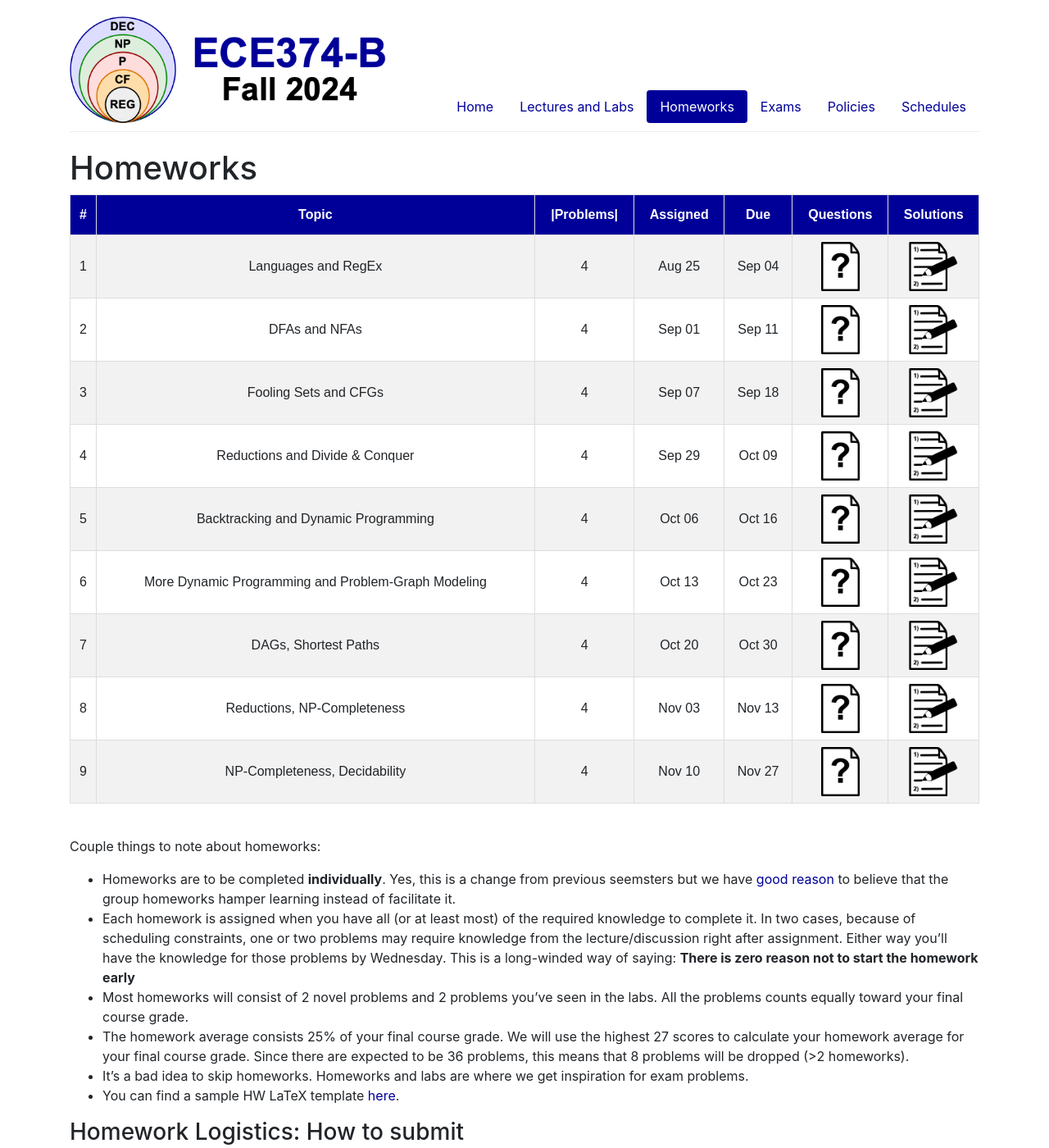
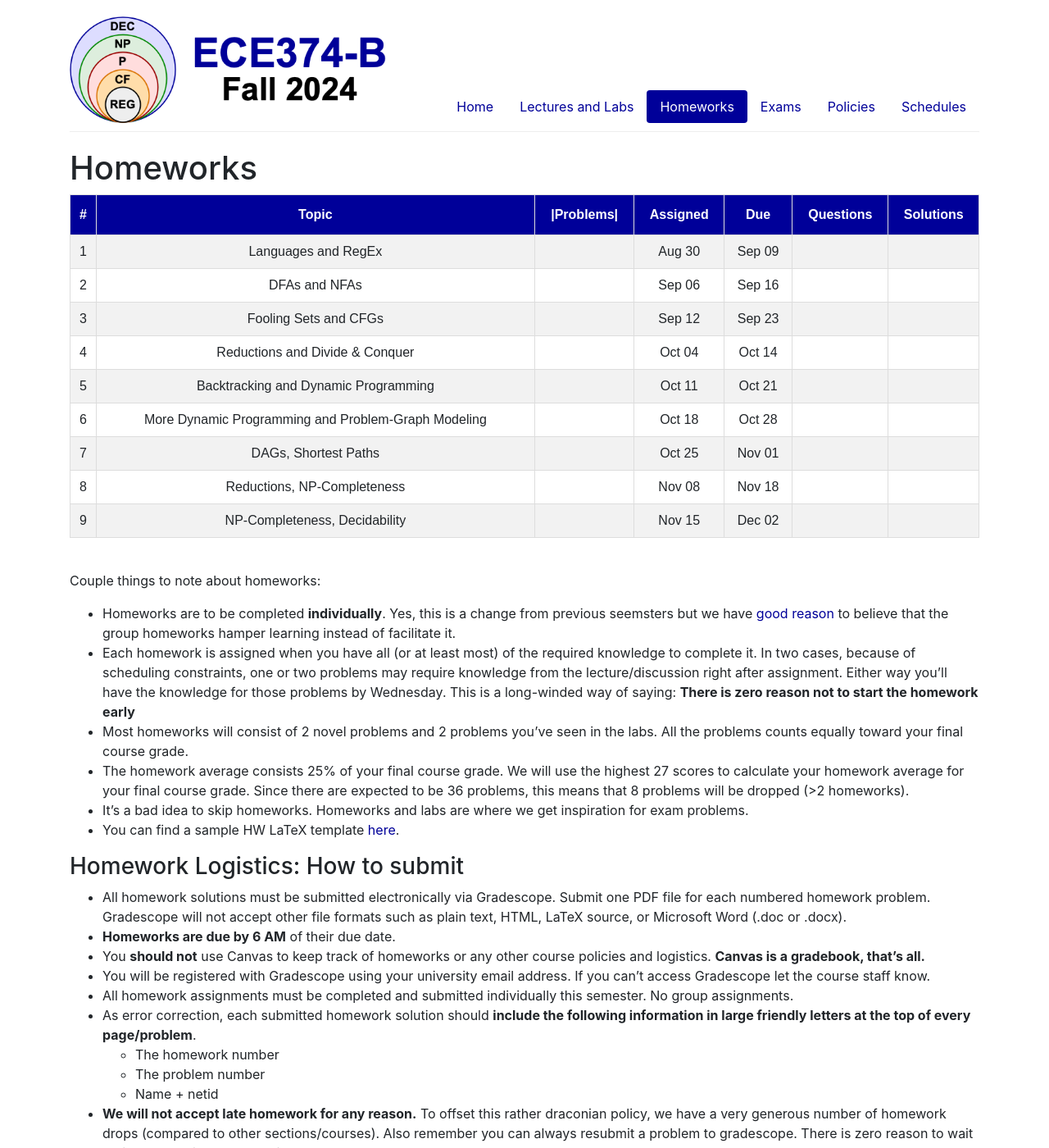
Before and after one commit to UIUC-ECE374B/su25, a Jekyll site: the page built from homeworks.md, in a window 1280 px wide and 1400 px high. Shown: the whole window at 82% size. Built offline with Jekyll 4.4.1, drawn with Linux system fonts in a browser that asks for light colours; some of the changed lines change nothing that is shown.

Commit message:
Updating homeowrk dates

```diff
--- a/_data/homework.yml
+++ b/_data/homework.yml
@@ -1,79 +1,79 @@
 hw1:
   num: 1
   topic: Languages and RegEx
-  num-problems: 4
-  assigned-date: 2023-08-25
-  due-date: 2023-09-04
-  questions-link: /materials/homeworks/hw1.pdf
-  solutions-link: /materials/homeworks/hw1_sol.pdf
+  num-problems:
+  assigned-date: 2024-08-30
+  due-date: 2024-09-09
+  questions-link:
+  solutions-link:
 
 hw2:
   num: 2
   topic: DFAs and NFAs
-  num-problems: 4
-  assigned-date: 2023-09-01
-  due-date: 2023-09-11
-  questions-link: /materials/homeworks/hw2.pdf
-  solutions-link: /materials/homeworks/hw2_sol.pdf
+  num-problems:
+  assigned-date: 2024-09-06
+  due-date: 2024-09-16
+  questions-link:
+  solutions-link:
 
 hw3:
   num: 3
   topic: Fooling Sets and CFGs
-  num-problems: 4
-  assigned-date: 2023-09-07
-  due-date: 2023-09-18
-  questions-link: /materials/homeworks/hw3.pdf
-  solutions-link: /materials/homeworks/hw3_sol.pdf
+  num-problems:
+  assigned-date: 2024-09-12
+  due-date: 2024-09-23
+  questions-link:
+  solutions-link:
 
 hw4:
   num: 4
   topic: Reductions and Divide & Conquer
-  num-problems: 4
-  assigned-date: 2023-09-29
-  due-date: 2023-10-09
-  questions-link: /materials/homeworks/hw4.pdf
-  solutions-link: /materials/homeworks/hw4_sol.pdf
+  num-problems:
+  assigned-date: 2024-10-04
+  due-date: 2024-10-14
+  questions-link:
+  solutions-link:
 
 hw5:
   num: 5
   topic: Backtracking and Dynamic Programming
-  num-problems: 4
-  assigned-date: 2023-10-06
-  due-date: 2023-10-16
-  questions-link: /materials/homeworks/hw5.pdf
-  solutions-link: /materials/homeworks/hw5_sol.pdf
+  num-problems:
+  assigned-date: 2024-10-11
+  due-date: 2024-10-21
+  questions-link:
+  solutions-link:
 hw6:
   num: 6
-  num-problems: 4
+  num-problems:
   topic: More Dynamic Programming and Problem-Graph Modeling
-  assigned-date: 2023-10-13
-  due-date: 2023-10-23
-  questions-link: /materials/homeworks/hw6.pdf
-  solutions-link: /materials/homeworks/hw6_sol.pdf
+  assigned-date: 2024-10-18
+  due-date: 2024-10-28
+  questions-link:
+  solutions-link:
 
 hw7:
   num: 7
   topic: DAGs, Shortest Paths
-  num-problems: 4
-  assigned-date: 2023-10-20
-  due-date: 2023-10-30
-  questions-link: /materials/homeworks/hw7.pdf
-  solutions-link: /materials/homeworks/hw7_sol.pdf
+  num-problems:
+  assigned-date: 2024-10-25
+  due-date: 2024-11-01
+  questions-link:
+  solutions-link:
 
 hw8:
   num: 8
   topic: Reductions, NP-Completeness
-  num-problems: 4
-  assigned-date: 2023-11-03
-  due-date: 2023-11-13
-  questions-link: /materials/homeworks/hw8.pdf
-  solutions-link: /materials/homeworks/hw8_sol.pdf
+  num-problems:
+  assigned-date: 2024-11-08
+  due-date: 2024-11-18
+  questions-link:
+  solutions-link:
 
 hw9:
   num: 9
   topic: NP-Completeness, Decidability
-  num-problems: 4
-  assigned-date: 2023-11-10
-  due-date: 2023-11-27
-  questions-link: /materials/homeworks/hw9.pdf
-  solutions-link: /materials/homeworks/hw9_sol.pdf
+  num-problems:
+  assigned-date: 2023-11-15
+  due-date: 2023-12-02
+  questions-link:
+  solutions-link:
```
